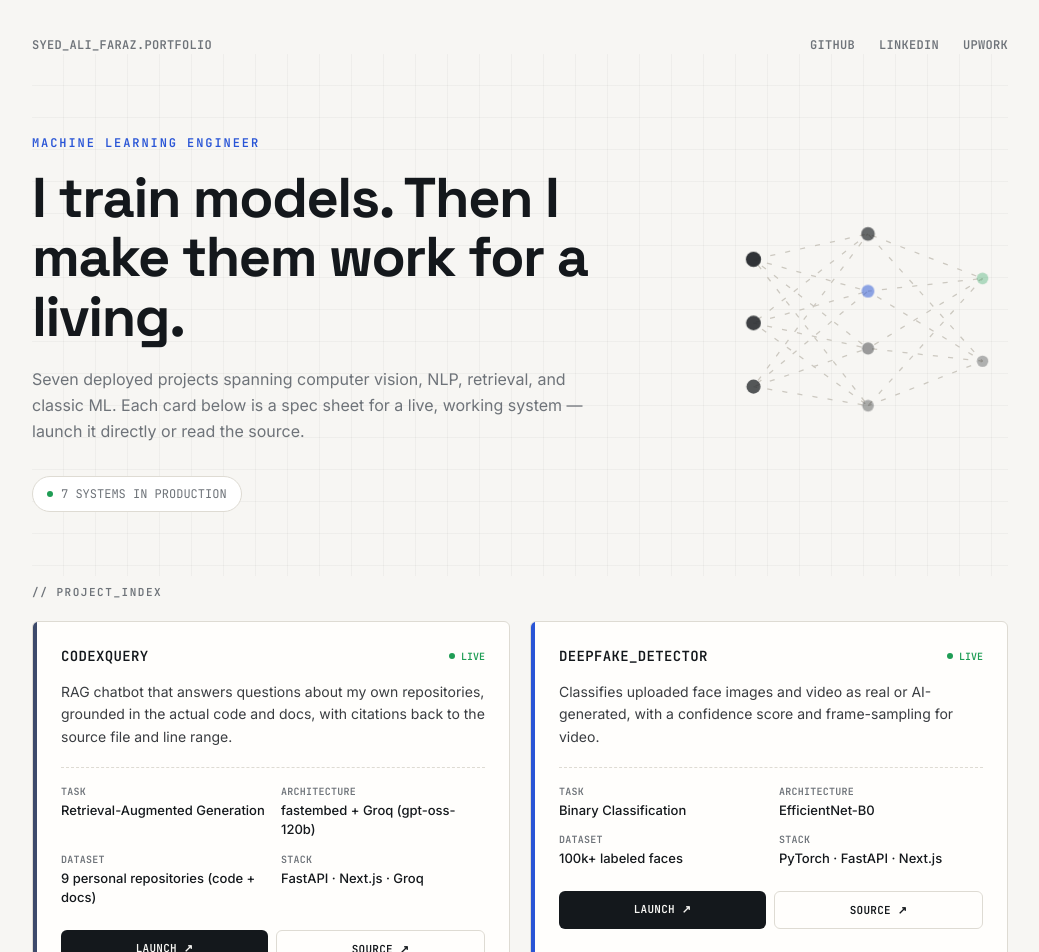
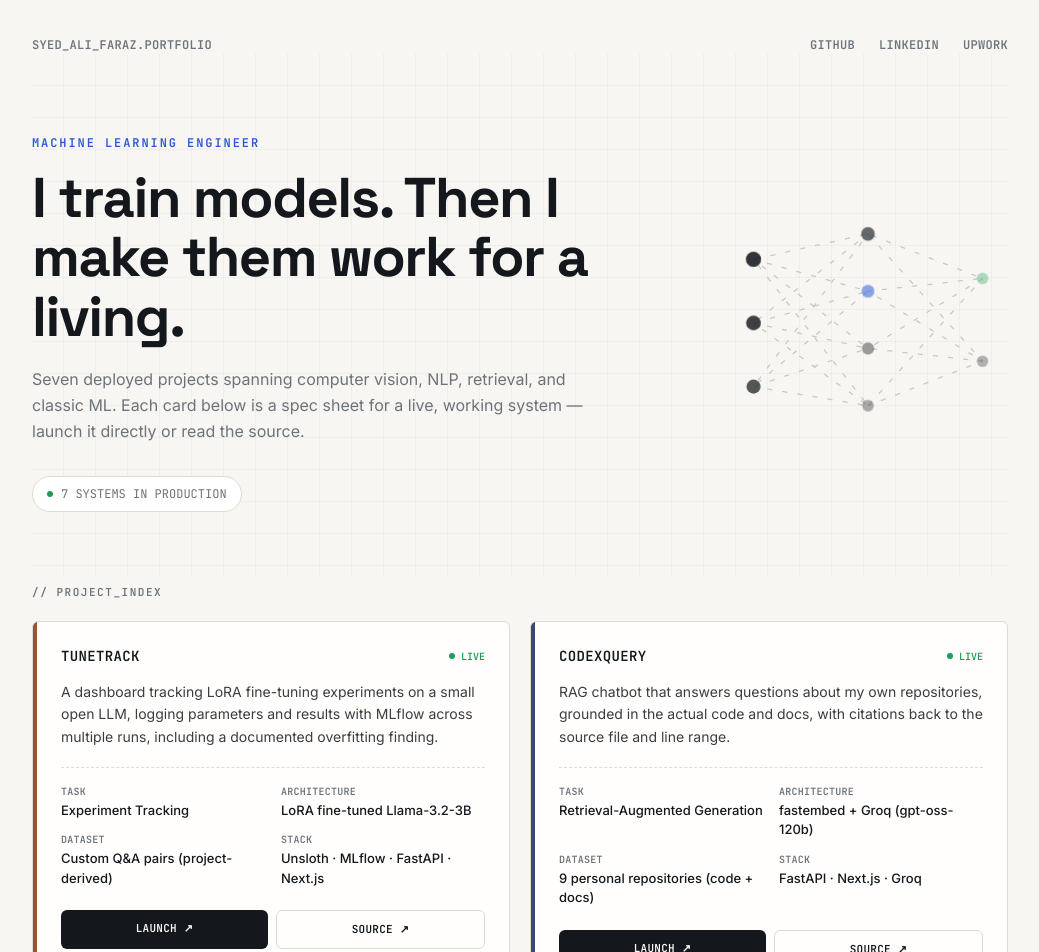
Before and after one commit to ali-faraz-py/Portfolio-Hub, a Next.js app: page / in a window 1280 px wide. Shown: the top 952 px of the page, without its empty margins (120-1159 px from the left). Built offline with nearby package versions, Linux system fonts and the light colour scheme.

Commit message:
style: add TUNETRACK project details to the projects list in page.js

```diff
--- a/src/app/page.js
+++ b/src/app/page.js
@@ -3,6 +3,18 @@
 import { useState } from "react";
 
 const PROJECTS = [
+  {
+  name: "TUNETRACK",
+  category: "mlops",
+  description:
+    "A dashboard tracking LoRA fine-tuning experiments on a small open LLM, logging parameters and results with MLflow across multiple runs, including a documented overfitting finding.",
+  task: "Experiment Tracking",
+  architecture: "LoRA fine-tuned Llama-3.2-3B",
+  dataset: "Custom Q&A pairs (project-derived)",
+  stack: "Unsloth · MLflow · FastAPI · Next.js",
+  live: "https://tunetrack-dashboard.vercel.app",
+  source: "https://github.com/ali-faraz-py/TuneTrack",
+  },
   {
     name: "CODEXQUERY",
     category: "retrieval",
@@ -96,6 +108,7 @@ const ACCENT = {
   nlp: "#C9781A",
   finance: "#0E7C86",
   retrieval: "#3D4A6B",
+  mlops: "#A0522D",
 };
 
 function NeuralGraphic() {
```
